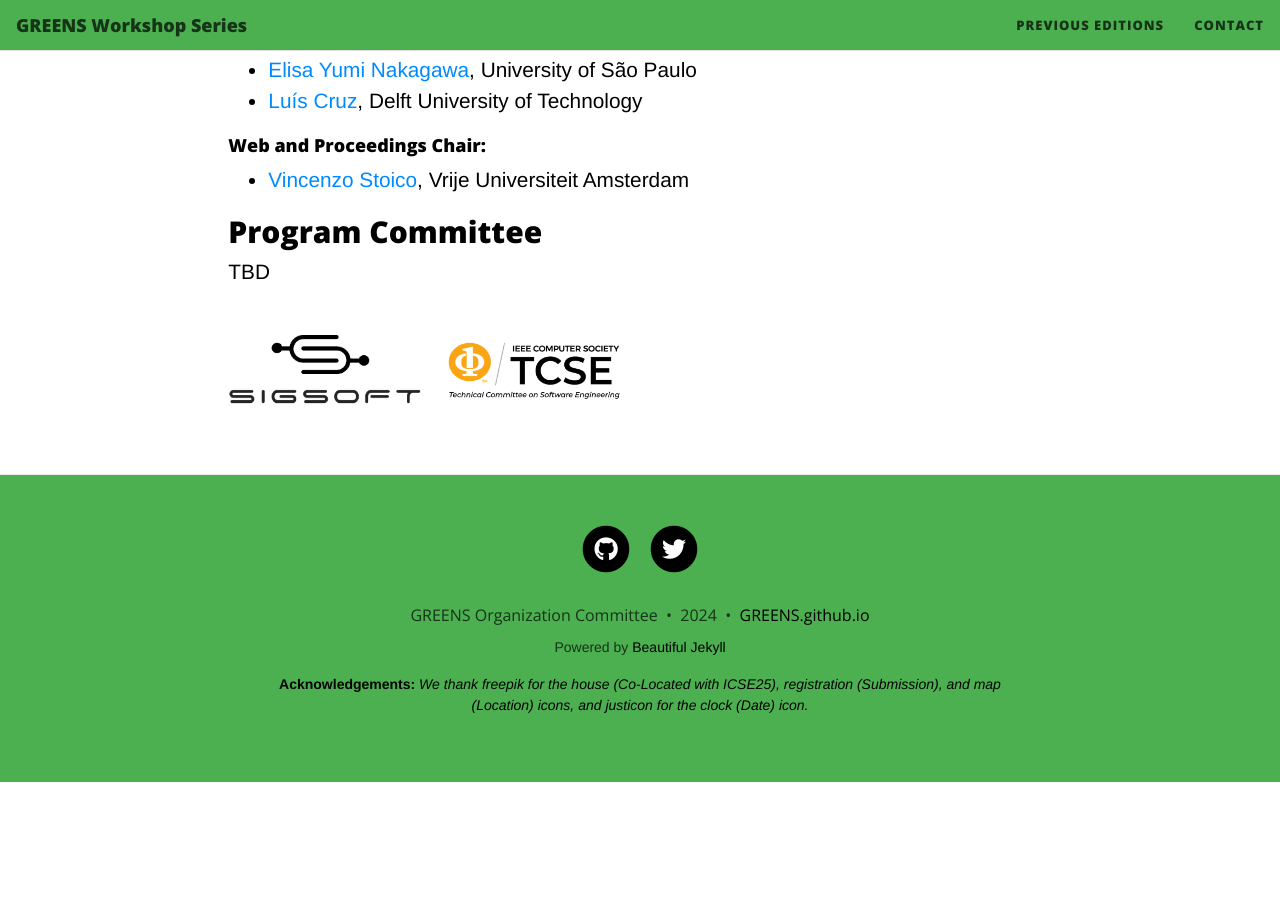
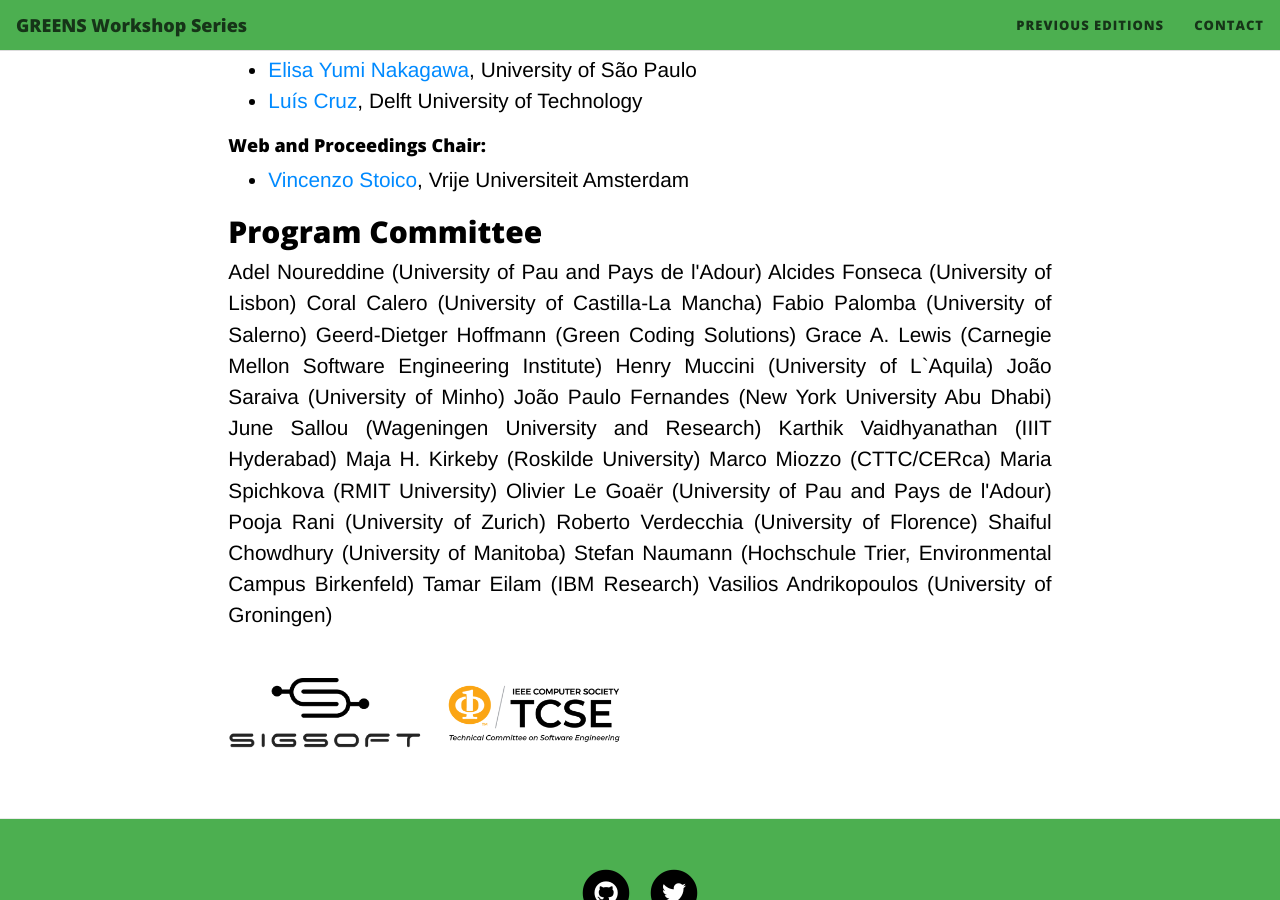
Before and after one commit to greensworkshop/greensworkshop.github.io, a Jekyll site: the page built from index.html, in a window 1280 px wide and 900 px high, scrolled down 3591 px. Built offline with Jekyll 4.4.1, drawn with Linux system fonts in a browser that asks for light colours; nearby versions of some CDN libraries; the list of posts is cut into pages by our own code; before the commit the page ends 4373 px from its top, so only the background shows below that.

Commit message:
added pc

```diff
--- a/index.html
+++ b/index.html
@@ -129,7 +129,27 @@ Catalunya-BarcelonaTech</li>
 </ul>
 
 <h2 id="program-committee">Program Committee</h2>
-TBD
+Adel Noureddine	(University of Pau and Pays de l'Adour)
+Alcides Fonseca	(University of Lisbon)
+Coral Calero	(University of Castilla-La Mancha)
+Fabio Palomba	(University of Salerno)
+Geerd-Dietger Hoffmann	(Green Coding Solutions)
+Grace A. Lewis	(Carnegie Mellon Software Engineering Institute)
+Henry Muccini	(University of L`Aquila)
+João Saraiva	(University of Minho)
+João Paulo Fernandes	(New York University Abu Dhabi)
+June Sallou	(Wageningen University and Research)
+Karthik Vaidhyanathan	(IIIT Hyderabad)
+Maja H. Kirkeby	(Roskilde University)
+Marco Miozzo	(CTTC/CERca)
+Maria Spichkova	(RMIT University)
+Olivier Le Goaër	(University of Pau and Pays de l'Adour)
+Pooja Rani	(University of Zurich)
+Roberto Verdecchia	(University of Florence)
+Shaiful Chowdhury	(University of Manitoba)
+Stefan Naumann	(Hochschule Trier, Environmental Campus Birkenfeld)
+Tamar Eilam	(IBM Research)
+Vasilios Andrikopoulos (University of Groningen)
 
 <!-- Footer -->
 <br><br>
```
